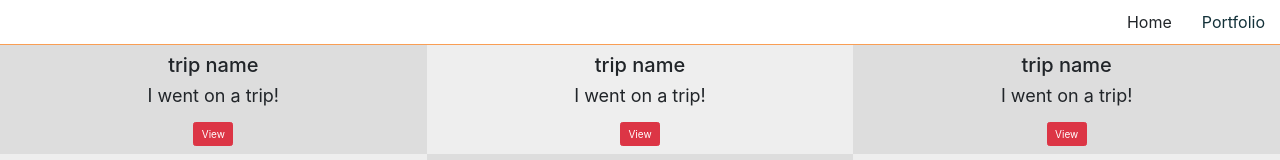
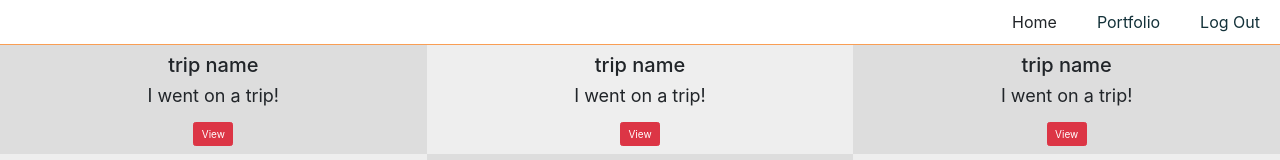
Before and after one commit to guidr-pt/guidr-front-end, a React (Create React App) app in the folder guidr/: page /home in a window 1280 px wide. Shown: the top 160 px of the page. Built offline with nearby package versions, Linux system fonts and the light colour scheme.

Commit message:
Nav: Log Out btn added, style bug fix

```diff
--- a/guidr/src/components/HomeComp/TripModal.js
+++ b/guidr/src/components/HomeComp/TripModal.js
@@ -15,7 +15,8 @@ class TripModal extends React.Component {
 
   toggle = () => {
     this.setState(prevState => ({
-      modal: !prevState.modal
+      modal: !prevState.modal,
+      edit: false
     }));
   }
 
--- a/guidr/src/components/Navigation.js
+++ b/guidr/src/components/Navigation.js
@@ -7,6 +7,7 @@ const Navigation = props => {
     <div className='navigation'>
       <NavLink to='/Home' className="normal" activeClassName="active">Home</NavLink>
       <NavLink to='/Portfolio' className="normal" activeClassName="active">Portfolio</NavLink>
+      <NavLink to='/welcome' className="normal" activeClassName="active">Log Out</NavLink>
     </div>
   );
 }
--- a/guidr/src/css/index.css
+++ b/guidr/src/css/index.css
@@ -16,10 +16,9 @@ html {
   font-size: 1.6rem;
 }
 .navigation a {
-  text-decoration: none;
   color: #f99e54;
   box-sizing: border-box;
-  padding: 15px;
+  padding: 10px 20px;
   transition: color 300ms;
 }
 @media (min-width: 1024px) {
@@ -28,6 +27,7 @@ html {
   }
   .navigation a:hover {
     color: #f99e54;
+    text-decoration: none;
   }
 }
 .navigation .active {
--- a/guidr/src/less/navigation.less
+++ b/guidr/src/less/navigation.less
@@ -16,11 +16,11 @@
   font-size: 1.6rem;
 
   a {
-    text-decoration: none;
+
 
     color: #f99e54;
     box-sizing: border-box;
-    padding: 15px;
+    padding: 10px 20px;
 
     transition: color 300ms;
 
@@ -29,6 +29,7 @@
 
       &:hover {
         color: #f99e54;
+        text-decoration: none;
       }
     }
   }
```
